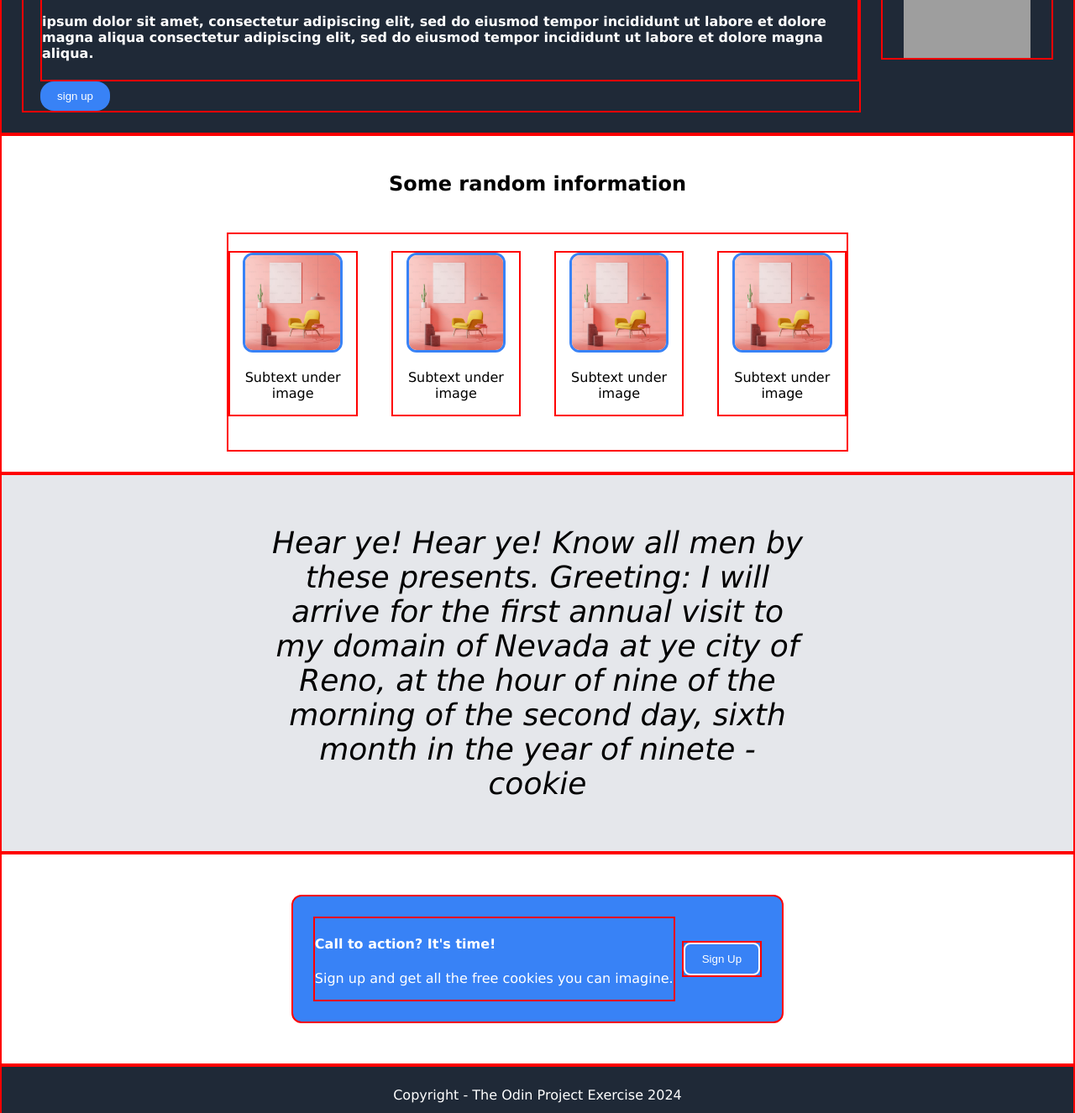
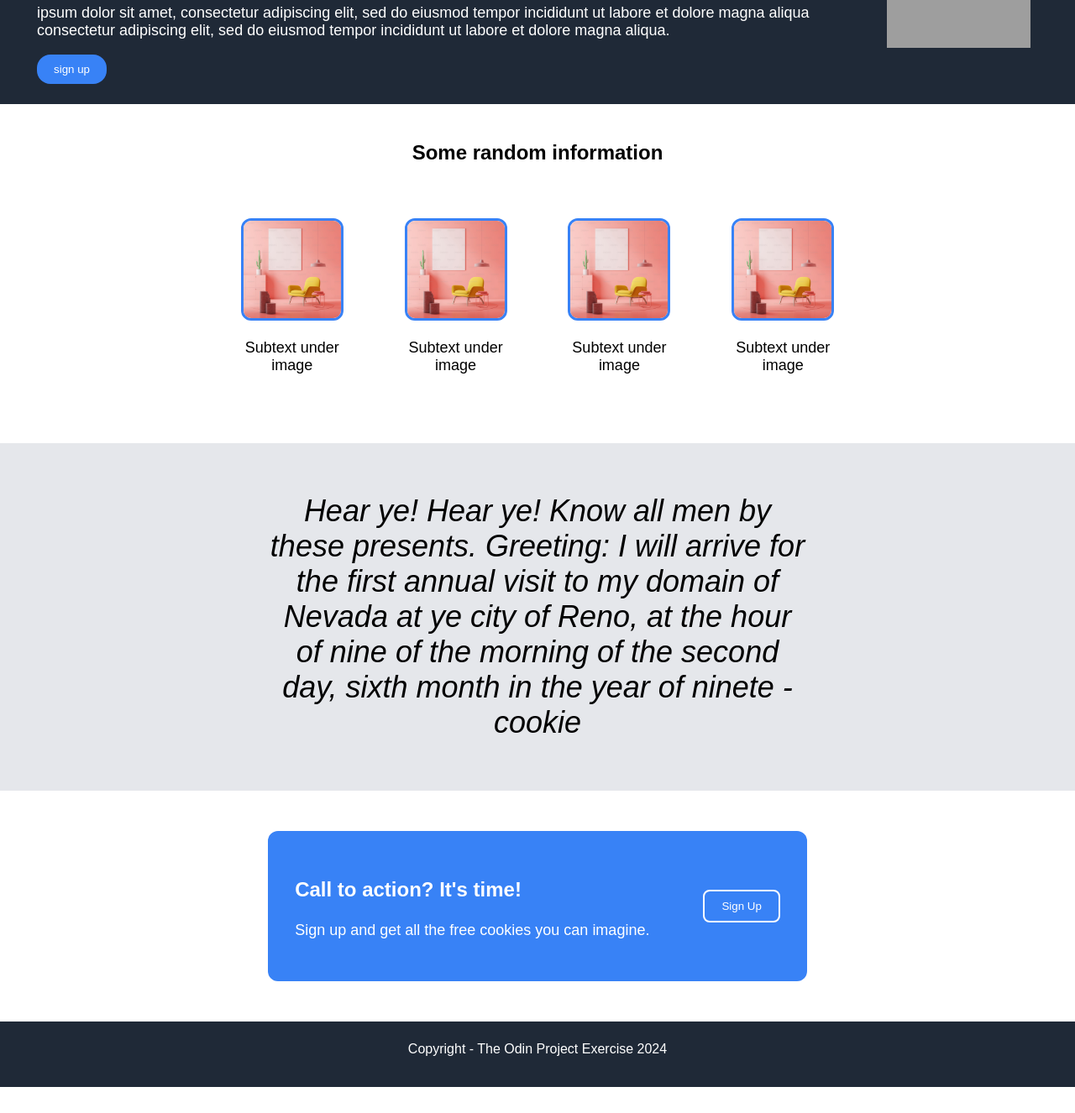
Before and after one commit to mayanfuchs/top-landing-page, a plain HTML site: page index.html in a window 1280 px wide. Shown: the part 195-1521 px from the top of the page at 84% size. After the commit the page ends 1490 px from the top, so only its background shows below. Drawn offline with Linux system fonts and the light colour scheme; grey boxes are pictures that could not be loaded.

Commit message:
changed fonts

```diff
--- a/index.html
+++ b/index.html
@@ -20,7 +20,7 @@
         <div class="column">
             <div class="">
         <h1>This website is awesome</h1>
-        <h4> ipsum dolor sit amet, consectetur adipiscing elit, sed do eiusmod tempor incididunt ut labore et dolore magna aliqua consectetur adipiscing elit, sed do eiusmod tempor incididunt ut labore et dolore magna aliqua.</h4>
+        <p> ipsum dolor sit amet, consectetur adipiscing elit, sed do eiusmod tempor incididunt ut labore et dolore magna aliqua consectetur adipiscing elit, sed do eiusmod tempor incididunt ut labore et dolore magna aliqua.</p>
              </div>
         <button class="button primary">sign up</button>
         </div>
@@ -51,7 +51,7 @@
 
     <div class="container">
         <div class="container-four">
-            <div class=""><h4>Call to action? It's time!</h4>
+            <div class=""><h3>Call to action? It's time!</h3>
             <p>Sign up and get all the free cookies you can imagine.</p></div>
             <div class=""><button class="button secondary">Sign Up</button></div>
         </div>
--- a/style.css
+++ b/style.css
@@ -7,7 +7,7 @@ body {
     justify-content: space-evenly;
     height: 100vh;
     margin: 0 auto;
-    font-family: Verdana, Geneva, Tahoma, sans-serif;
+    font-family: Arial, Helvetica, sans-serif;
 }
 
 .nav {
@@ -95,6 +95,10 @@ h3 {
     font-weight: 900;
 }
 
+p {
+    font-size: 18px;
+}
+
 .second {
     display: flex;
     justify-content: center;
@@ -128,7 +132,6 @@ blockquote {
     font-style: italic;
     font-weight: 300;
     padding: 24px;
-
 }
 
 styled-quote cite {
@@ -141,15 +144,13 @@ styled-quote cite {
 
   .container-four {
     display: flex;
-    flex-basis: content;
-    max-width: 920px;
     justify-content: flex-start;
     flex-direction: row;
     align-items: center;
     border-radius: 12px;
     margin: 24px;
-    padding: 24px;
-    gap: 8px;
+    padding: 32px;
+    gap: 64px;
     color: #ffffff;
     background-color: #3882f6
 }
@@ -164,7 +165,3 @@ styled-quote cite {
    padding-top: 24px;
    margin-top: 0;
 }
-
-div {
-    border: 2px solid red;
-}
```
